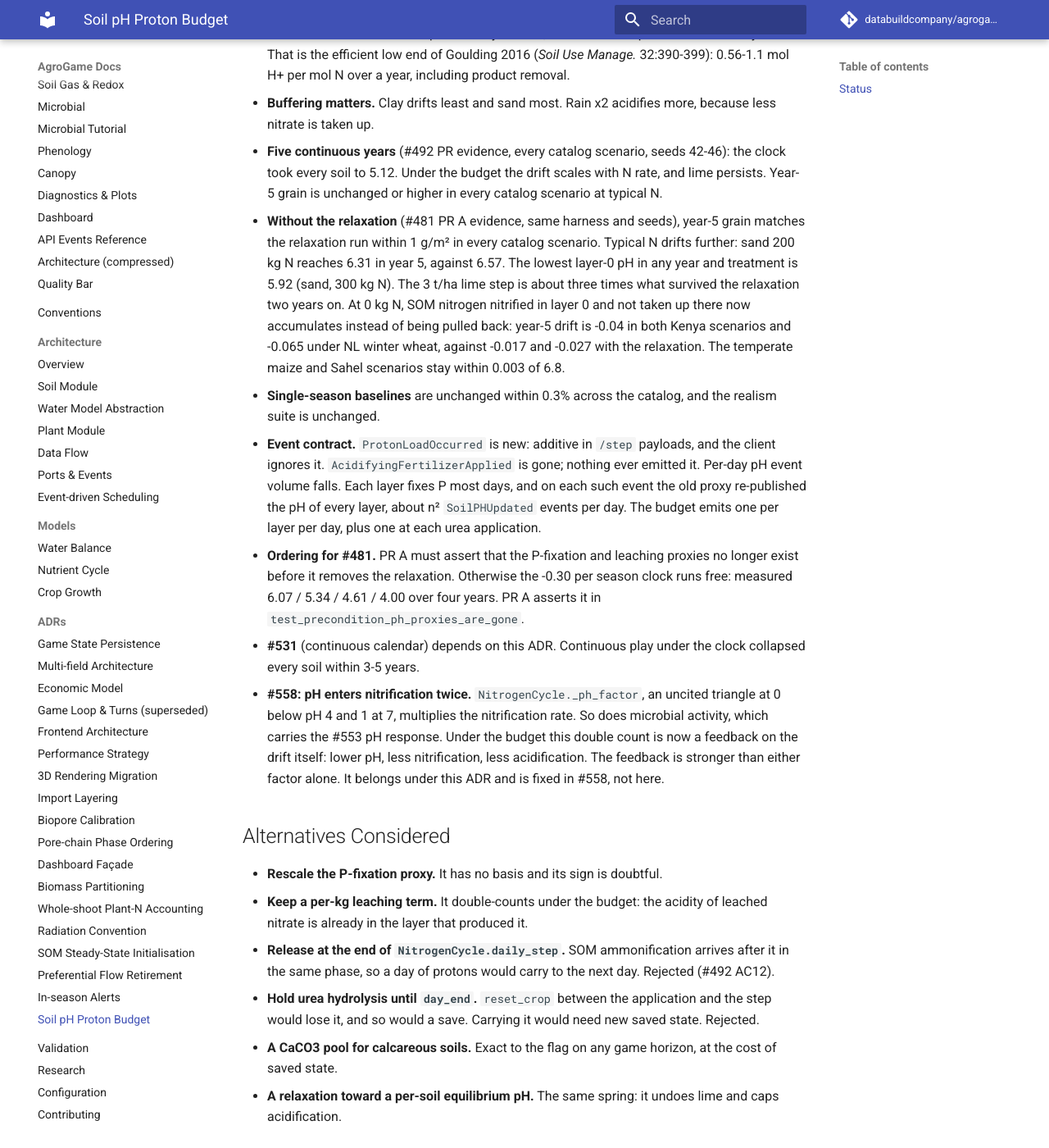
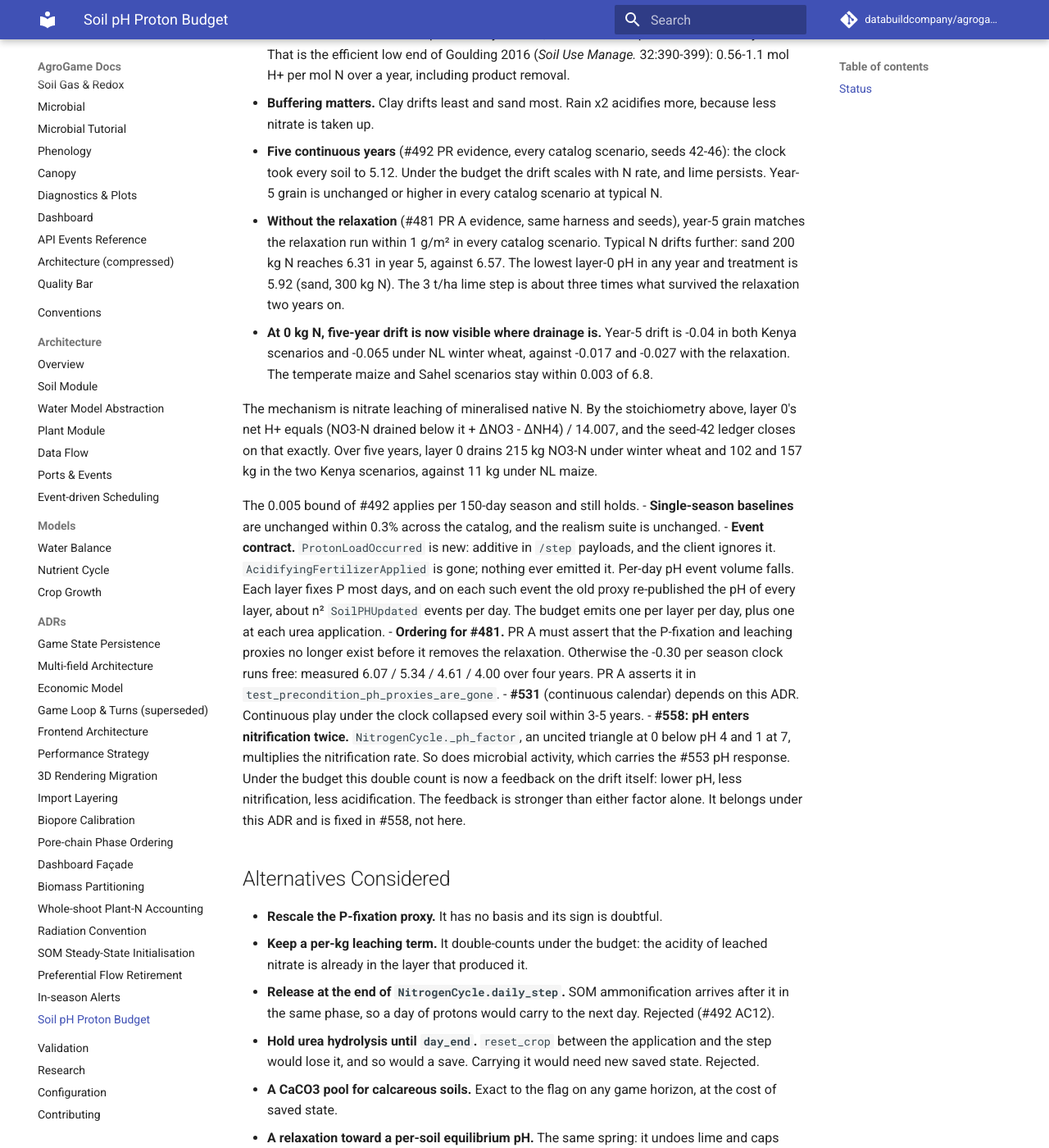
Before and after one commit to gedejong/agrogame, an MkDocs documentation site: the page built from docs/adr/ADR-020-soil-ph-proton-budget.md, in a window 1280 px wide and 1400 px high, scrolled down 5544 px. Shown: the whole window at 82% size. Built offline with MkDocs 1.6.1 and Material for MkDocs 9.7.7, drawn with Linux system fonts in a browser that asks for light colours; comment, search, counter and statistics services are not loaded.

Commit message:
docs(#481): ADR-020 names the 0 kg N drift mechanism from the proton ledger
Co-Authored-By: Claude Opus 5.5 <noreply@anthropic.com>

```diff
--- a/docs/adr/ADR-020-soil-ph-proton-budget.md
+++ b/docs/adr/ADR-020-soil-ph-proton-budget.md
@@ -224,11 +224,19 @@ at pH 4.07-4.85 (Kisinyo et al. 2013).
   scenario. Typical N drifts further: sand 200 kg N reaches 6.31 in year 5,
   against 6.57. The lowest layer-0 pH in any year and treatment is 5.92
   (sand, 300 kg N). The 3 t/ha lime step is about three times what survived
-  the relaxation two years on. At 0 kg N, SOM nitrogen nitrified in layer 0
-  and not taken up there now accumulates instead of being pulled back:
-  year-5 drift is -0.04 in both Kenya scenarios and -0.065 under NL winter
-  wheat, against -0.017 and -0.027 with the relaxation. The temperate maize
-  and Sahel scenarios stay within 0.003 of 6.8.
+  the relaxation two years on.
+- **At 0 kg N, five-year drift is now visible where drainage is.** Year-5
+  drift is -0.04 in both Kenya scenarios and -0.065 under NL winter wheat,
+  against -0.017 and -0.027 with the relaxation. The temperate maize and
+  Sahel scenarios stay within 0.003 of 6.8.
+
+  The mechanism is nitrate leaching of mineralised native N. By the
+  stoichiometry above, layer 0's net H+ equals (NO3-N drained below it +
+  ΔNO3 - ΔNH4) / 14.007, and the seed-42 ledger closes on that exactly. Over
+  five years, layer 0 drains 215 kg NO3-N under winter wheat and 102 and
+  157 kg in the two Kenya scenarios, against 11 kg under NL maize.
+
+  The 0.005 bound of #492 applies per 150-day season and still holds.
 - **Single-season baselines** are unchanged within 0.3% across the catalog,
   and the realism suite is unchanged.
 - **Event contract.** `ProtonLoadOccurred` is new: additive in `/step`
```
